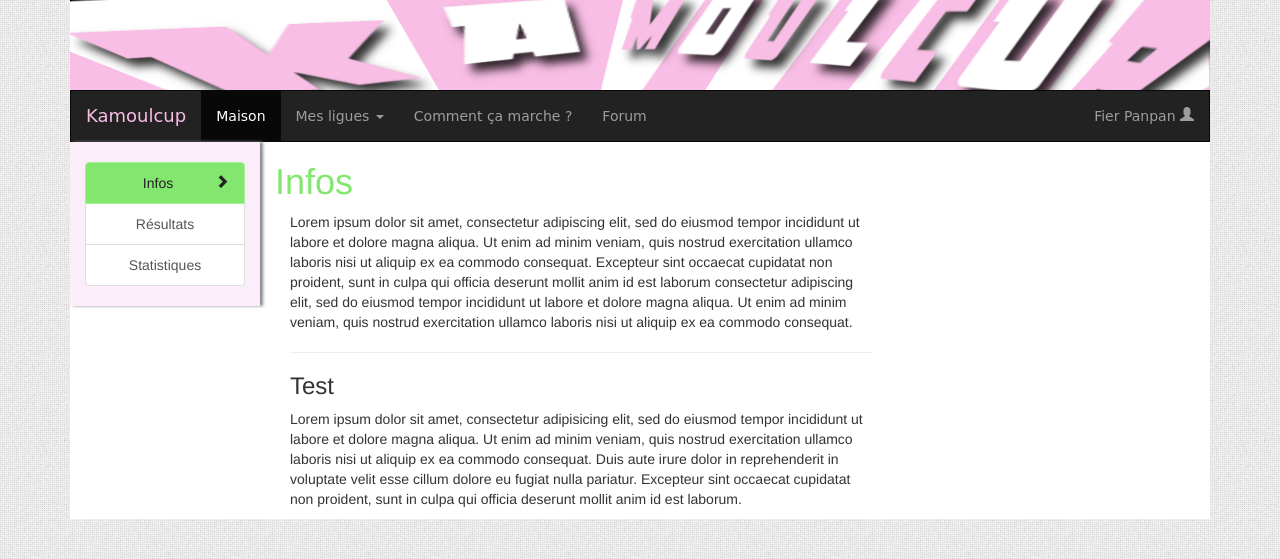
After one commit to matthieucham/nioukamoulcup, a Django app: page /game/home/info/ in a window 1280 px wide. The commit adds this page. Shown: the top 559 px of the page. Run offline with Django 3.2, Linux system fonts and the light colour scheme; data that the repository does not hold is empty; some libraries are stand-ins or nearby versions; some web fonts are replaced.

Commit message:
redesign des urls

```diff
--- a/game/frontend.py
+++ b/game/frontend.py
@@ -5,9 +5,9 @@ from ligue1 import models as l1models
 
 
 class HomePage(TemplateView):
-    template_name = 'game/home.html'
+    template_name = 'game/home/info.html'
 
 
 class ResultRencontreView(DetailView):
     model = l1models.Rencontre
-    template_name = 'game/result_rencontre.html'
+    template_name = 'game/home/result_rencontre.html'
--- a/game/templates/game/home.html
+++ b/game/templates/game/home/info.html
@@ -3,14 +3,7 @@
 {% load l1results %}
 
 {% block left-menu %}
-    <div class="list-group sidemenu">
-        <a href="#" class="list-group-item active">Infos <span
-                class="glyphicon glyphicon-chevron-right pull-right hover-active"></span></a>
-        <a href="#" class="list-group-item">Résultats <span
-                class="glyphicon glyphicon-chevron-right pull-right hover-active"></span></a>
-        <a href="#" class="list-group-item">Statistiques <span
-                class="glyphicon glyphicon-chevron-right pull-right hover-active"></span></a>
-    </div>
+    {% include './menu.html' %}
 {% endblock left-menu %}
 
 {% block title-section %}Infos{% endblock title-section %}
--- /dev/null
+++ b/game/templates/game/home/menu.html
@@ -0,0 +1,11 @@
+{% load game %}
+{% block left-menu %}
+    <div class="list-group sidemenu">
+        <a href="#" class="list-group-item {% is_navbar_active request 'info' %}">Infos <span
+                class="glyphicon glyphicon-chevron-right pull-right hover-active"></span></a>
+        <a href="#" class="list-group-item {% is_navbar_active request 'result' %}">Résultats <span
+                class="glyphicon glyphicon-chevron-right pull-right hover-active"></span></a>
+        <a href="#" class="list-group-item {% is_navbar_active request 'stat' %}">Statistiques <span
+                class="glyphicon glyphicon-chevron-right pull-right hover-active"></span></a>
+    </div>
+{% endblock left-menu %}
--- /dev/null
+++ b/game/templates/game/navbar.html
@@ -0,0 +1,39 @@
+{% load game %}
+
+<nav class="navbar navbar-inverse">
+        <div class="navbar-header">
+            <button type="button" class="navbar-toggle" data-toggle="collapse" data-target="#myNavbar">
+                <span class="icon-bar"></span>
+                <span class="icon-bar"></span>
+                <span class="icon-bar"></span>
+            </button>
+            <a href="#" class="navbar-left navbar-brand">Kamoulcup</a>
+        </div>
+
+        <div class="collapse navbar-collapse" id="myNavbar">
+            <ul class="nav navbar-nav">
+                <li class="{% is_navbar_active request 'home' %}"><a href="{% url 'home_info' %}">Maison</a></li>
+                <li class="dropdown {% is_navbar_active request 'league' %}">
+                    <a class="dropdown-toggle" data-toggle="dropdown" href="#">Mes ligues <span
+                            class="caret"></span></a>
+                    <ul class="dropdown-menu">
+                        <li><a href="#">Liguain</a></li>
+                        <li class="divider"></li>
+                        <li><a href="#">Rejoindre une ligue...</a></li>
+                    </ul>
+                </li>
+                <li class="{% is_navbar_active request 'wiki' %}"><a href="#">Comment ça marche ?</a></li>
+                <li><a href="#">Forum</a></li>
+            </ul>
+            <ul class="nav navbar-nav navbar-right">
+                <li class="dropdown">
+                    <a class="dropdown-toggle" data-toggle="dropdown" href="#">Fier Panpan&nbsp;<span class="glyphicon glyphicon-user pull-right"></span></a>
+                    <ul class="dropdown-menu">
+                        <li><a href="#"><span class="glyphicon glyphicon-cog pull-right"></span>Mon compte</a></li>
+                        <li class="divider"></li>
+                        <li><a href="#"><span class="glyphicon glyphicon-log-out pull-right"></span>Déconnexion</a></li>
+                    </ul>
+                </li>
+            </ul>
+        </div>
+    </nav>
--- /dev/null
+++ b/game/templatetags/game.py
@@ -0,0 +1,11 @@
+# Inside custom tag - is_active.py
+from django.template import Library
+register = Library()
+
+
+@register.simple_tag
+def is_navbar_active(request, token):
+    # Main idea is to check if the url and the current path is a match
+    if token in request.path:
+        return "active"
+    return ""
--- a/game/urls.py
+++ b/game/urls.py
@@ -4,7 +4,7 @@ from . import frontend
 
 
 urlpatterns = [
-    url(r'^$', frontend.HomePage.as_view(), name="home_info"),
+    url(r'^home/info/$', frontend.HomePage.as_view(), name="home_info"),
     url(r'^home/result/rencontre/(?P<pk>[0-9]+)/$', frontend.ResultRencontreView.as_view(),
         name="result_rencontre-detail"),
 ]
```
Also changed, not shown: game/templates/game/home/result_rencontre.html (added, +13 -0 lines), game/templates/game/result_rencontre.html (deleted, +0 -10 lines), game/templates/game/skeleton.html (+1 -37 lines).
